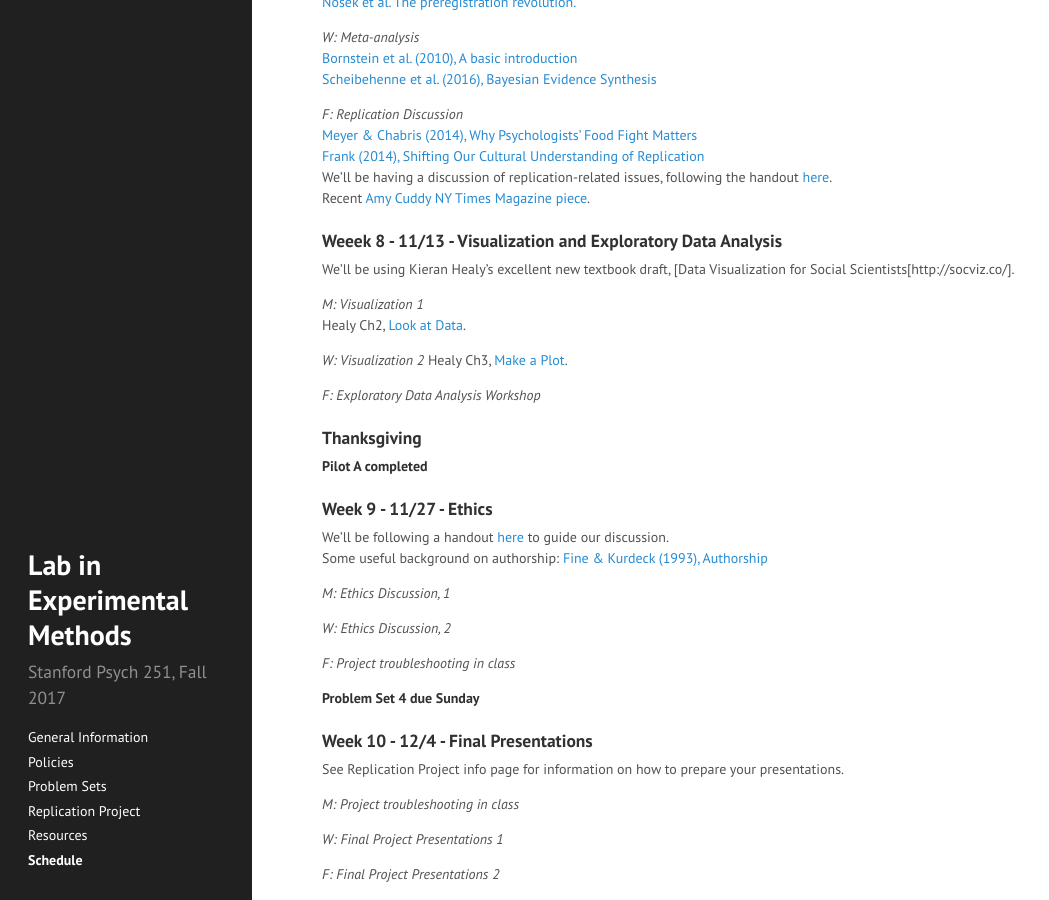
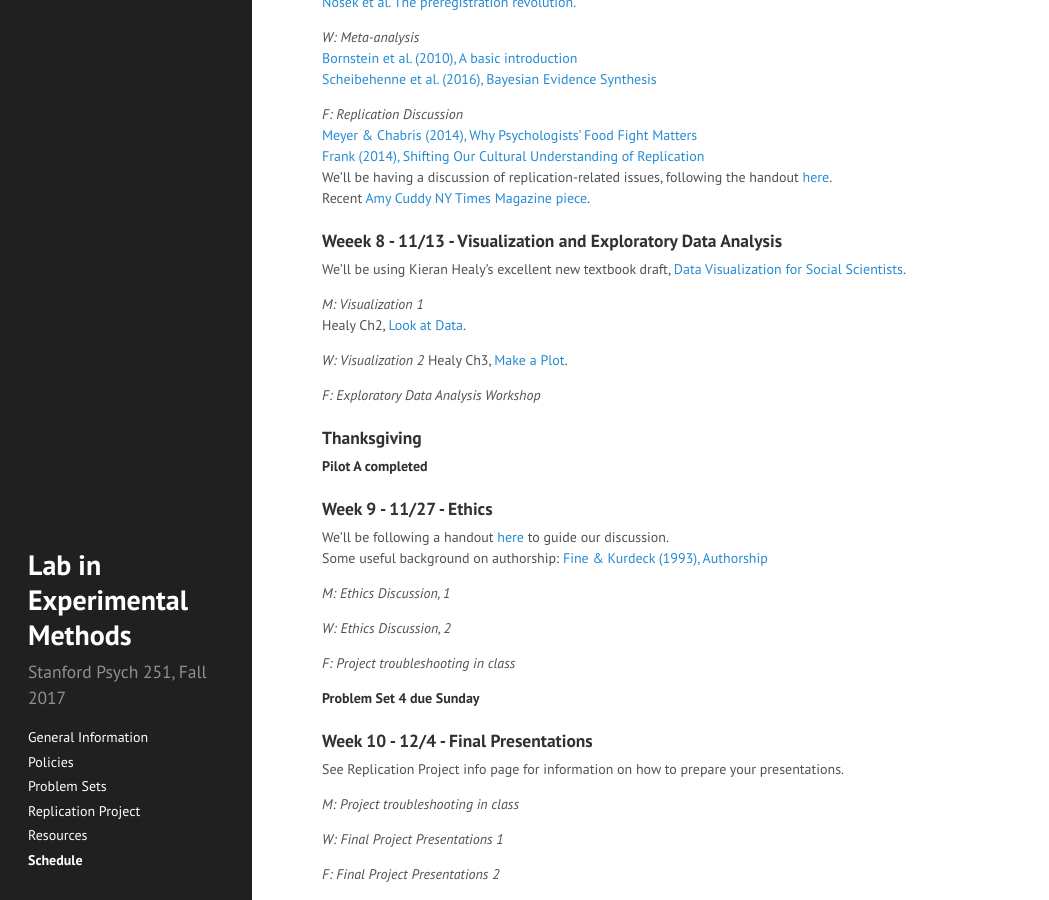
Before and after one commit to psych251/old_website, a Jekyll site: the page built from schedule.md, in a window 1280 px wide and 900 px high, scrolled down 1904 px. Shown: the whole window, without its empty margins (0-1049 px from the left). Built offline with Jekyll 4.4.1, drawn with Linux system fonts in a browser that asks for light colours.

Commit message:
Update schedule.md

```diff
--- a/schedule.md
+++ b/schedule.md
@@ -107,7 +107,7 @@ We'll be having a discussion of replication-related issues, following the handou
 Recent [Amy Cuddy NY Times Magazine piece](https://www.nytimes.com/2017/10/18/magazine/when-the-revolution-came-for-amy-cuddy.html).
 
 ### Weeek 8 - 11/13 - Visualization and Exploratory Data Analysis
-We'll be using Kieran Healy's excellent new textbook draft, [Data Visualization for Social Scientists[http://socviz.co/].
+We'll be using Kieran Healy's excellent new textbook draft, [Data Visualization for Social Scientists](http://socviz.co/).
 
 *M: Visualization 1*\\
 Healy Ch2, [Look at Data](http://socviz.co/lookatdata.html#lookatdata).
```
